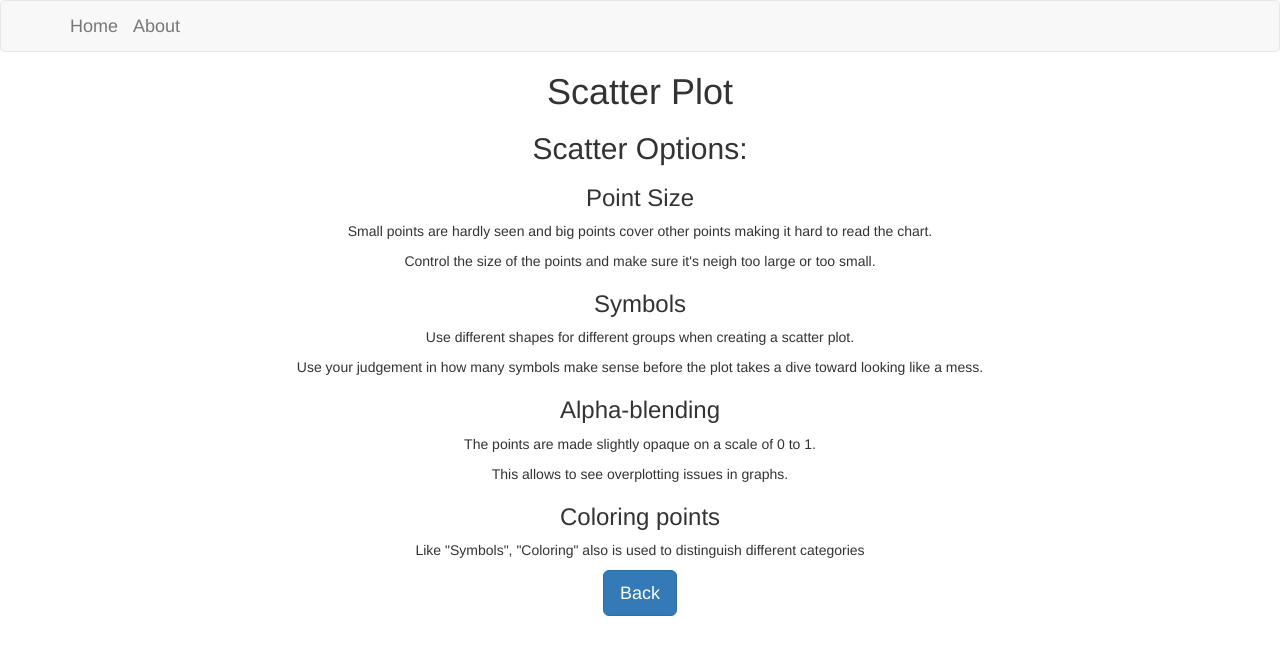
After one commit to odubno/choose-chart, a Flask app: page /scatter_plot in a window 1280 px wide. The commit adds this page. Shown: the top 655 px of the page. Run offline with Flask 2, Linux system fonts and the light colour scheme; some libraries are stand-ins or nearby versions.

Commit message:
corrections

```diff
--- a/app.py
+++ b/app.py
@@ -40,6 +40,11 @@ def continuous():
 def discrete():
     return render_template('discrete.html')
 
+@app.route('/scatter_plot')
+@nocache
+def scatter_plot():
+    return render_template('scatter_plot.html')
+
 @app.route('/about')
 @nocache
 def about():
--- a/templates/continuous.html
+++ b/templates/continuous.html
@@ -30,8 +30,8 @@
 			</div>
 			<div class="center">
 				<h2>Two Variables</h2>
-				<h5>Scatter Plot</h5>
-				<h5>Bar Plots</h5>
+				<h5><a href="{{url_for('scatter_plot') }}">Scatter Plot</a></h5>
+
 			</div>
 			<div class="right">
 				<h2>Multivariable</h2>
--- a/templates/discrete.html
+++ b/templates/discrete.html
@@ -29,7 +29,7 @@
 			<div class="center">
 				<h2>Two Variables</h2>
 				<h5>Scatter Plot</h5>
-				<h5>Bar Plots</h5>
+				<h5>Barcharts</h5>
 			</div>
 			<div class="right">
 				<h2>Multivariable</h2>
--- a/templates/nominal.html
+++ b/templates/nominal.html
@@ -23,6 +23,7 @@
 		<h1>Nominal</h1>
 
 		<h5>Histogram</h5>
+        <h5>Barchart</h5>
 		<h5>Parallel Coordinate</h5>
 		<h5>Mosaic Plot</h5>
 
--- a/templates/ordinal.html
+++ b/templates/ordinal.html
@@ -23,6 +23,7 @@
 		<h1>Ordinal</h1>
 
 		<h5>Histogram</h5>
+        <h5>Barchart</h5>
 		<h5>Parallel Coordinate</h5>
 		<h5>Mosaic Plot</h5>
 
--- /dev/null
+++ b/templates/scatter_plot.html
@@ -0,0 +1,43 @@
+{% extends 'bootstrap/base.html' %}
+
+<!-- Navigation Block -->
+{% block navbar %}
+	<nav class="navbar navbar-default" role="navigation">
+		<div class="container">
+			<div class="navbar-header">
+				<a class="navbar-brand" href="{{ url_for('index') }}">Home</a>
+                <a class="navbar-brand" href="{{ url_for('about') }}">About</a>
+			</div>
+		</div>
+	</nav>
+{% endblock %}
+
+<!-- Content Block -->
+{% block page_title %} Home About {% endblock %}
+
+<!-- Content -->
+{% block content %}
+    <link rel="stylesheet" href="{{ url_for('static', filename='css/main.css') }}">
+
+	<center>
+		<h1>Scatter Plot</h1>
+
+		<h2>Scatter Options:</h2>
+        <h3>Point Size</h3>
+            <p>Small points are hardly seen and big points cover other points making it hard to read the chart.</p>
+            <p>Control the size of the points and make sure it's neigh too large or too small.</p>
+        <h3>Symbols</h3>
+            <p>Use different shapes for different groups when creating a scatter plot.</p>
+            <p> Use your judgement in how many symbols make sense before the plot takes a dive toward looking like a mess.</p>
+        <h3>Alpha-blending</h3>
+            <p>The points are made slightly opaque on a scale of 0 to 1.</p>
+            <p>This allows to see overplotting issues in graphs.</p>
+        <h3>Coloring points</h3>
+            <p>Like "Symbols", "Coloring" also is used to distinguish different categories</p>
+		<div>
+			<form action="{{ url_for('continuous') }}">
+				<button class="btn btn-primary btn-lg">Back</button>
+			</form>
+		</div>
+	</center>
+{% endblock %}
```
